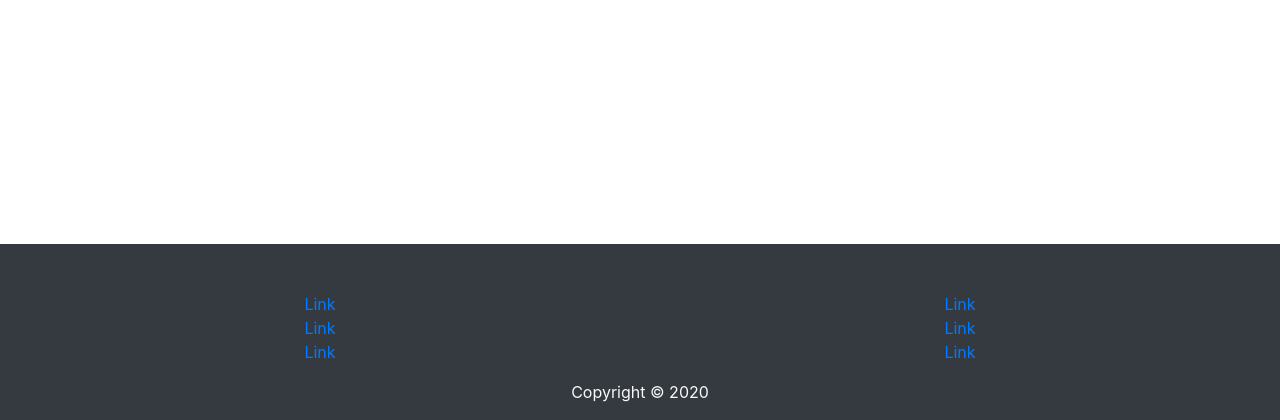
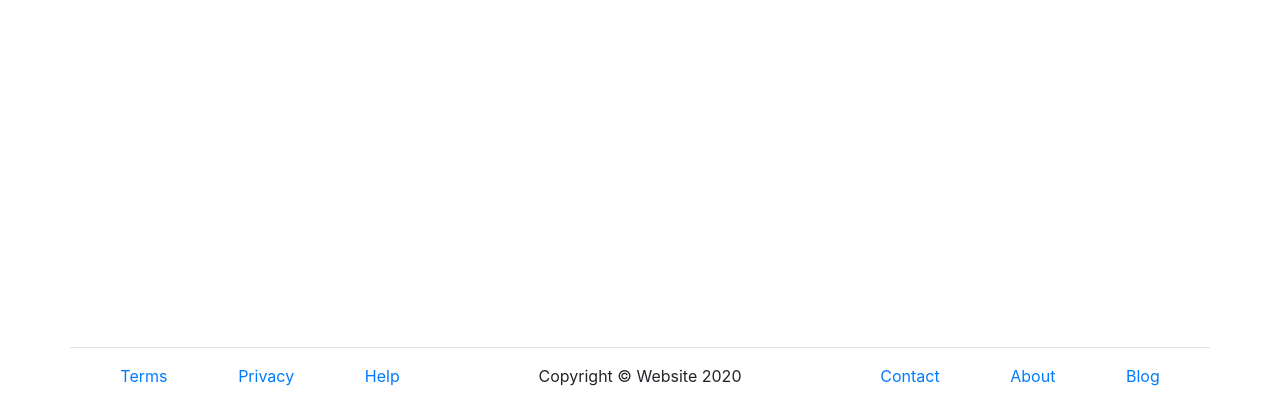
Before and after one commit to mobiusxs/django-template, a Django app: page / in a window 1280 px wide. Shown: the part 380-800 px from the top of the page. Run offline with Django 3.2, Linux system fonts and the light colour scheme; some libraries are stand-ins or nearby versions.

Commit message:
Add style

```diff
--- a/templates/partials/footer.html
+++ b/templates/partials/footer.html
@@ -1,23 +1,23 @@
-<footer class="container-fluid text-light bg-dark pt-5">
-    <div class="row text-center">
-        <div class="col">
-            <ul class="list-unstyled">
-                <li><a href="#">Link</a></li>
-                <li><a href="#">Link</a></li>
-                <li><a href="#">Link</a></li>
-            </ul>
-        </div>
-        <div class="col">
-            <ul class="list-unstyled">
-                <li><a href="#">Link</a></li>
-                <li><a href="#">Link</a></li>
-                <li><a href="#">Link</a></li>
-            </ul>
-        </div>
-    </div>
-    <div class="row">
-        <div class="col text-center">
-            <p>Copyright &copy; 2020</p>
+<footer>
+    <div class="container border-top">
+        <div class="row my-3">
+            <div class="col-4 text-right">
+                <ul class="list-inline d-flex justify-content-center">
+                    <li class="list-inline-item m-auto"><a href="#">Terms</a></li>
+                    <li class="list-inline-item m-auto"><a href="#">Privacy</a></li>
+                    <li class="list-inline-item m-auto"><a href="#">Help</a></li>
+                </ul>
+            </div>
+            <div class="col-4 text-center">
+                <p>Copyright &copy; Website 2020</p>
+            </div>
+            <div class="col-4">
+                <ul class="list-inline d-flex justify-content-center">
+                    <li class="list-inline-item m-auto"><a href="#">Contact</a></li>
+                    <li class="list-inline-item m-auto"><a href="#">About</a></li>
+                    <li class="list-inline-item m-auto"><a href="#">Blog</a></li>
+                </ul>
+            </div>
         </div>
     </div>
 </footer>
```
